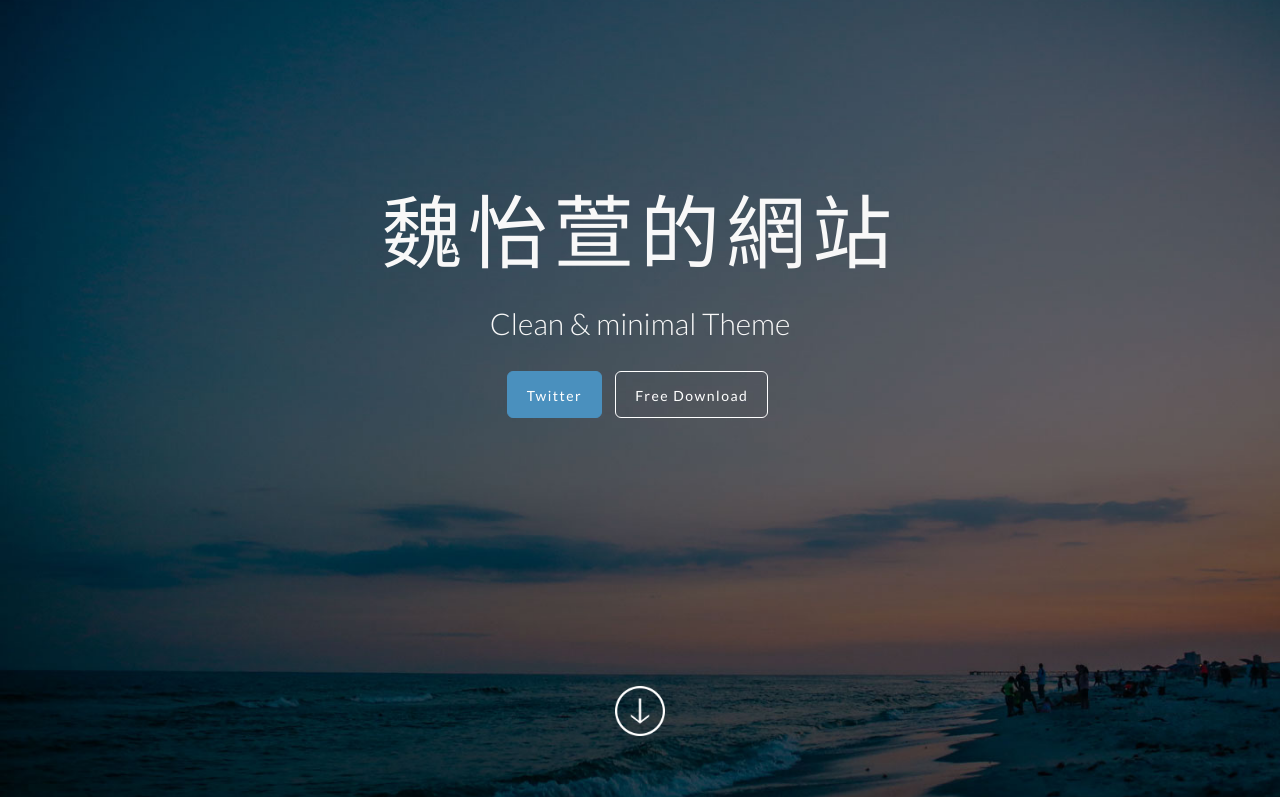
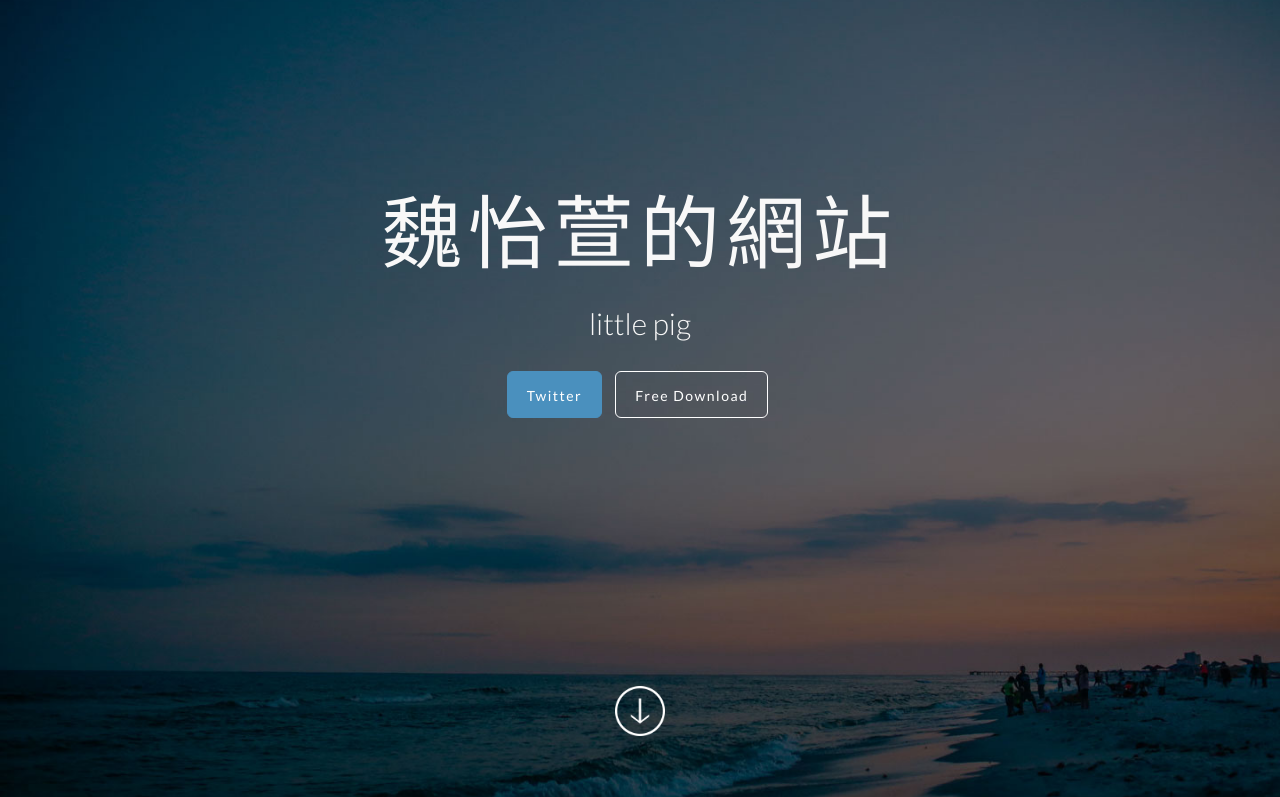
Before and after one commit to 109055027/webex5, a plain HTML site: page index.html in a window 1280 px wide. Shown: the top 797 px of the page. Drawn offline with Linux system fonts and the light colour scheme.

Commit message:
Update index.html

```diff
--- a/index.html
+++ b/index.html
@@ -12,7 +12,7 @@
     <meta name="description" content="Flatfy Free Flat and Responsive HTML5 Template ">
     <meta name="author" content="">
 
-    <title>ANNIRE website</title>
+    <title> ANNIE website</title>
 
     <!-- Bootstrap core CSS -->
     <link href="css/bootstrap.min.css" rel="stylesheet">
@@ -60,7 +60,7 @@
     <div class="intro-header">
 		<div class="col-xs-12 text-center abcen1">
 			<h1 class="h1_home wow fadeIn" data-wow-delay="0.4s">魏怡萱的網站</h1>
-			<h3 class="h3_home wow fadeIn" data-wow-delay="0.6s">Clean & minimal Theme</h3>
+			<h3 class="h3_home wow fadeIn" data-wow-delay="0.6s">little pig</h3>
 			<ul class="list-inline intro-social-buttons">
 				<li><a href="https://twitter.com/galantiandrea" class="btn  btn-lg mybutton_cyano wow fadeIn" data-wow-delay="0.8s"><span class="network-name">Twitter</span></a>
 				</li>
```
